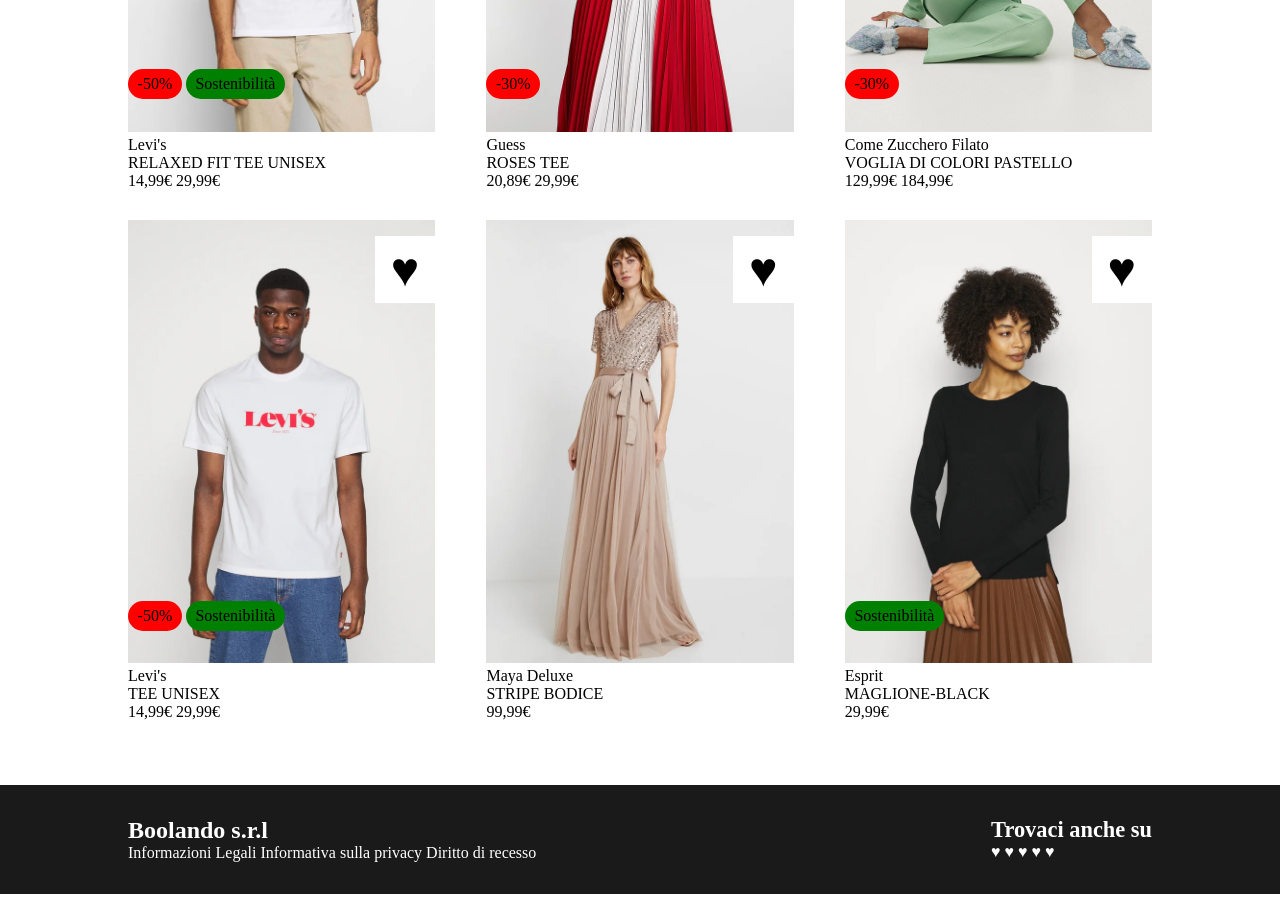
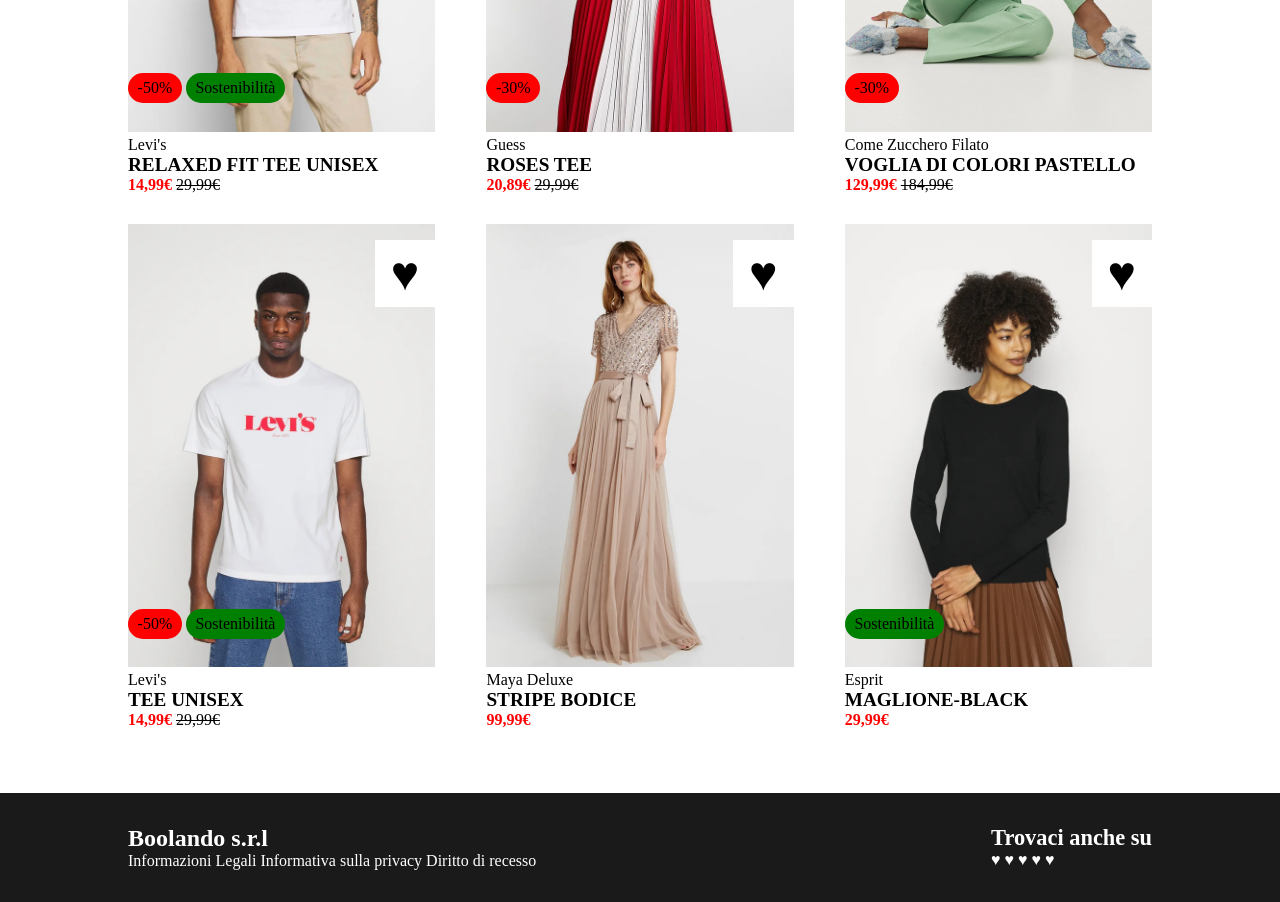
Before and after one commit to CarloColletti/html-css-boolando, a plain HTML site: page index.html in a window 1280 px wide. Shown: the part 440-1342 px from the top of the page. Drawn offline with Linux system fonts and the light colour scheme.

Commit message:
ultima versione funzionante

```diff
--- a/css/style.css
+++ b/css/style.css
@@ -135,10 +135,19 @@
 
 
 /* prezzi */
+.etichetta h4{
+	font-weight: bold;
+	font-size: 1.2rem;
+}
 
+.col-prezzo .prezzo-scontato{
+	color: #ff0000;
+	font-weight: bold;
+}
 
-
-
+.col-prezzo .prezzo-normale{
+	text-decoration: line-through;
+}
 
 
 
--- a/index.html
+++ b/index.html
@@ -33,7 +33,7 @@
 
 		<div class="container">
 			<div class="row">
-
+				<!-- capo1 -->
 				<div class="col">
 
 					<img src="./img/1.webp" class="main-image" alt="capo d'abbigliamento">
@@ -43,7 +43,7 @@
 						<span class="eco-badge">Sostenibilità</span>
 					</div>
 					<span class="hearts">&hearts;</span>
-					<div class="col-prezzi">
+					<div class="etichetta">
 						<div class="col-marca">
 							Levi's
 						</div>
@@ -51,13 +51,13 @@
 							RELAXED FIT TEE UNISEX
 						</h4>
 						<div class="col-prezzo">
-							<strong>14,99€</strong>
-							<strong>29,99€</strong>
+							<strong class="prezzo-scontato">14,99€</strong>
+							<strong class="prezzo-normale">29,99€</strong>
 						</div>
 
 					</div>
 				</div>
-
+				<!-- capo2 -->
 				<div class="col">
 
 					<img src="./img/2.webp" class="main-image" alt="capo d'abbigliamento">
@@ -67,7 +67,7 @@
 						<!-- <span class="eco-badge">Sostenibilità</span> -->
 					</div>
 					<span class="hearts">&hearts;</span>
-					<div class="col-prezzi">
+					<div class="etichetta">
 						<div class="col-marca">
 							Guess
 						</div>
@@ -75,13 +75,13 @@
 							ROSES TEE
 						</h4>
 						<div class="col-prezzo">
-							<strong>20,89€</strong>
-							<strong>29,99€</strong>
+							<strong class="prezzo-scontato">20,89€</strong>
+							<strong class="prezzo-normale">29,99€</strong>
 						</div>
 
 					</div>
 				</div>
-
+				<!-- capo3 -->
 				<div class="col">
 
 					<img src="./img/3.webp" class="main-image" alt="capo d'abbigliamento">
@@ -91,7 +91,7 @@
 						<!-- <span class="eco-badge">Sostenibilità</span> -->
 					</div>
 					<span class="hearts">&hearts;</span>
-					<div class="col-prezzi">
+					<div class="etichetta">
 						<div class="col-marca">
 							Come Zucchero Filato
 						</div>
@@ -99,12 +99,13 @@
 							VOGLIA DI COLORI PASTELLO
 						</h4>
 						<div class="col-prezzo">
-							<strong>129,99€</strong>
-							<strong>184,99€</strong>
+							<strong class="prezzo-scontato">129,99€</strong>
+							<strong class="prezzo-normale">184,99€</strong>
 						</div>
 
 					</div>
 				</div>
+				<!-- capo4 -->
 				<div class="col">
 
 					<img src="./img/4.webp" class="main-image" alt="capo d'abbigliamento">
@@ -114,7 +115,7 @@
 						<span class="eco-badge">Sostenibilità</span>
 					</div>
 					<span class="hearts">&hearts;</span>
-					<div class="col-prezzi">
+					<div class="etichetta">
 						<div class="col-marca">
 							Levi's
 						</div>
@@ -122,12 +123,13 @@
 							TEE UNISEX
 						</h4>
 						<div class="col-prezzo">
-							<strong>14,99€</strong>
-							<strong>29,99€</strong>
+							<strong class="prezzo-scontato">14,99€</strong>
+							<strong class="prezzo-normale">29,99€</strong>
 						</div>
 
 					</div>
 				</div>
+				<!-- capo5 -->
 				<div class="col">
 
 					<img src="./img/5.webp" class="main-image" alt="capo d'abbigliamento">
@@ -137,7 +139,7 @@
 						<!-- <span class="eco-badge">Sostenibilità</span> -->
 					</div>
 					<span class="hearts">&hearts;</span>
-					<div class="col-prezzi">
+					<div class="etichetta">
 						<div class="col-marca">
 							Maya Deluxe
 						</div>
@@ -145,12 +147,13 @@
 							STRIPE BODICE
 						</h4>
 						<div class="col-prezzo">
-							<strong>99,99€</strong>
-							<!-- <strong>29,99€</strong> -->
+							<strong class="prezzo-scontato">99,99€</strong>
+							<!-- <strong class="prezzo-normale">29,99€</strong> -->
 						</div>
 
 					</div>
 				</div>
+				<!-- vapo 6 -->
 				<div class="col">
 
 					<img src="./img/6.webp" class="main-image" alt="capo d'abbigliamento">
@@ -160,7 +163,7 @@
 						<span class="eco-badge">Sostenibilità</span>
 					</div>
 					<span class="hearts">&hearts;</span>
-					<div class="col-prezzi">
+					<div class="etichetta">
 						<div class="col-marca">
 							Esprit
 						</div>
@@ -168,8 +171,8 @@
 							MAGLIONE-BLACK
 						</h4>
 						<div class="col-prezzo">
-							<strong>29,99€</strong>
-							<!-- <strong>29,99€</strong> -->
+							<strong class="prezzo-scontato">29,99€</strong>
+							<!-- <strong class="prezzo-normale">29,99€</strong> -->
 						</div>
 
 					</div>
```
